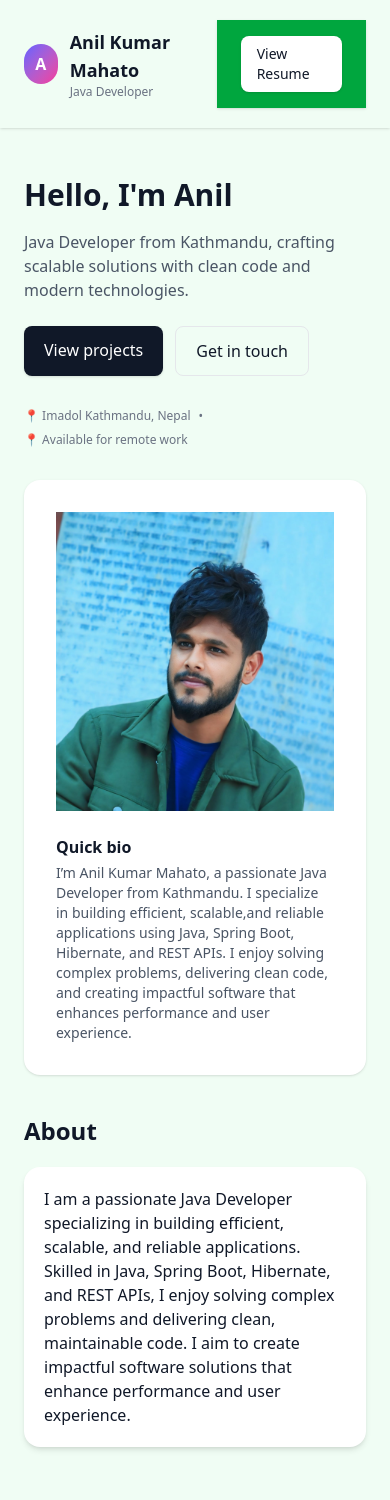
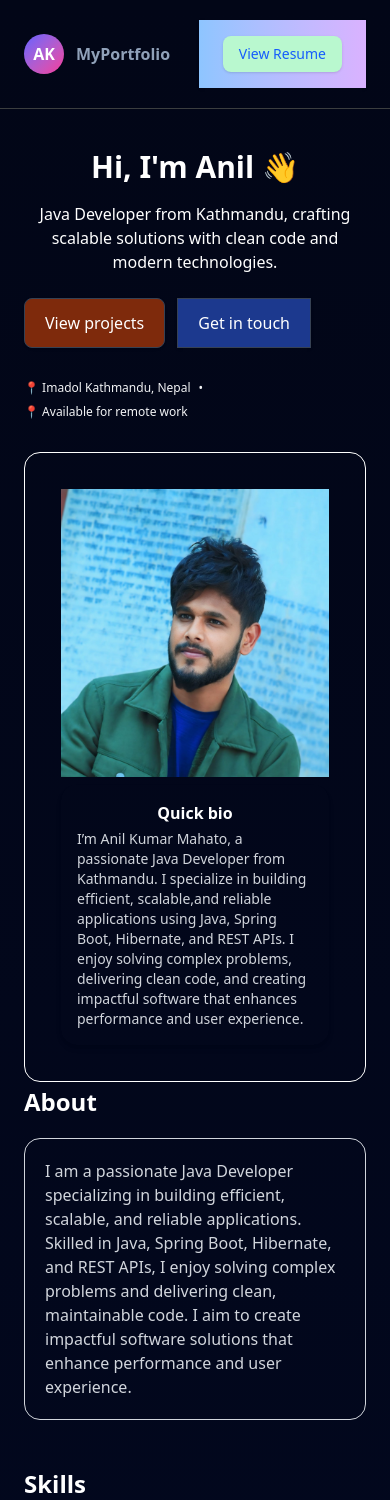
Before and after one commit to Anil11-singh/portfolio, a React (Vite) app: page / in a window 390 px wide. Shown: the top 1500 px of the page. Built offline with nearby package versions, Linux system fonts and the light colour scheme.

Commit message:
modify new thing

```diff
--- a/src/App.css
+++ b/src/App.css
@@ -2,7 +2,7 @@
 #root {
   /* max-width: 50%; */
   margin: 0 auto;
-  padding: 2rem;
+  /* padding: 1rem; */
   text-align: center;
 }
 
@@ -13,9 +13,9 @@
   transition: filter 300ms;
 }
 .logo:hover {
-  filter: drop-shadow(0 0 2em #64ff71aa);
+  filter: drop-shadow(0 0 2em #64ffffaa);
 }
-.logo.react:hover {
+.logo.react:hover{
   filter: drop-shadow(0 0 2em #fb61eeaa);
 }
 
@@ -36,8 +36,19 @@
 
 .card {
   padding: 2em;
-}
+}s
 
 .read-the-docs {
   color: #888888;
 }
+/* body {
+  background: linear-gradient(180deg, #0e2f775d 0%, #154a75 50%, #0a365a 100%);
+  color: #f1f1f1; */
+   body {
+     /* background: linear-gradient(180deg, #051727 0%, #051727 50%, #01131a 100%);
+    color: #032039; */
+   /* background: linear-gradient(180deg, #020617, #020b2d); */
+   background: linear-gradient(180deg, #020617, #020b2d);
+
+
+}
--- a/src/App.tsx
+++ b/src/App.tsx
@@ -2,6 +2,7 @@ import logo from "./assets/profile_pic.jpg";
 import food from "./assets/food.png";
 import leaf from "./assets/leaf.png";
 import hospital from "./assets/hospital.jpg";
+import "./App.css";
 
 export default function App() {
   const projects = [
@@ -42,32 +43,40 @@ export default function App() {
     "Firewall",
     "Switches",
     "Hardware/ Software/ Network/ Administration",
-    "Managing SSL Certificates (Domain and Email Portals)",
-  ];
-
+    "Managing SSL Certificates (Domain and Email Portals)",];
+     <input  className="p-4 border rounded-lg"></input>
   const about =
     "I am a passionate Java Developer specializing in building efficient, scalable, and reliable applications. Skilled in Java, Spring Boot, Hibernate, and REST APIs, I enjoy solving complex problems and delivering clean, maintainable code. I aim to create impactful software solutions that enhance performance and user experience.";
 
   return (
-    <div className="min-h-screen bg-green-50 text-gray-900 antialiased">
+    <div className="min-h-screen background text-white antialiased">
+
       {/* Header */}
-      <header className="bg-orange shadow">
+      <header
+  className="bg-orange"
+  style={{ boxShadow: "0  1px #3c3f41fb" }}
+>
         <div className="max-w-6xl mx-auto px-6 py-5 flex items-center justify-between">
           {/* Left */}
           <div className="flex items-center gap-3">
             <div className="w-10 h-10 rounded-full bg-gradient-to-br from-indigo-500 to-pink-500 flex items-center justify-center text-white font-bold">
-              A
+              AK
             </div>
             <div>
-              <h1 className="text-lg font-semibold">Anil Kumar Mahato</h1>
-              <p className="text-xs text-gray-500">Java Developer</p>
+             <div className="bg-gray-90 bg-gradient from-blue-400 text-slate-400">
+              <h1 className="text-black-400 font-bold">MyPortfolio</h1>
+
+              </div>
+
+              <h1 className="text-lg font-semibold"></h1>
+              {/* <p className="text-xs text-white-400">Java Developer</p> */}
             </div>
           </div>
 
           {/* Right */}
-   <div className="flex items-center gap-6 bg-green-600 px-6 py-4 shadow">
-  <nav className="hidden md:flex gap-6 text-sm text-gray">
-    <a href="#about" className="hover:text-gray-200">About</a>
+   <div className="flex items-center gap-6 bgbg-gray-50 bg-gradient-to-r from-blue-300  to-purple-300 text-slate-900 px-6 py-4 shadow">
+  <nav className="hidden md:flex gap-6 text-sm text-black-200">
+    <a href="#about" className="hover:text-white-200">About</a>
     <a href="#skills" className="hover:text-gray-200">Skills</a>
     <a href="#projects" className="hover:text-gray-200">Projects</a>
     <a href="#experience" className="hover:text-gray-200">Experience</a>
@@ -77,25 +86,23 @@ export default function App() {
     href="/resume.pdf"
     target="_blank"
     rel="noopener noreferrer"
-    className="inline-block bg-white text-black-600 px-4 py-2 rounded-lg text-sm shadow hover:bg-gray-100 transition"
-  >
+    className="inline-block bg-green-200 text-blue-600 px-4 py-2 rounded-lg text-sm shadow hover:bg-gray-100 transition">
     View Resume
   </a>
 </div>
 
-
         </div>
       </header>
 
-      <main className="max-w-6xl mx-auto px-6 py-12">
+      <main className="max-w-6xl mx-auto px-6 py-10">
         {/* Hero Section */}
         <section className="grid md:grid-cols-2 gap-8 items-center">
           <div>
             <h2 className="text-3xl sm:text-4xl md:text-5xl font-extrabold leading-tight">
-              Hello, I'm Anil
+             Hi, I'm Anil 👋
             </h2>
 
-            <p className="mt-4 text-gray-600 max-w-xl">
+            <p className="mt-4 text- white-500 max-w-xl">
               Java Developer from Kathmandu, crafting scalable solutions with
               clean code and modern technologies.
             </p>
@@ -103,59 +110,64 @@ export default function App() {
             <div className="mt-6 flex gap-3">
               <a
                 href="#projects"
-                className="inline-block px-5 py-3 bg-gray-900 text-white rounded-lg shadow"
-              >
+                className="inline-block px-5 py-3 text-center bg-orange-900 text-white border border-gray-700 rounded-lg shadow">
                 View projects
               </a>
               <a
                 href="#contact"
-                className="inline-block px-5 py-3 border border-gray-200 rounded-lg"
-              >
+                className="inline-block px-5 py-3 bg-blue-900 text-white border border-gray-700 rounded- shadow">
+
                 Get in touch
               </a>
             </div>
 
-            <div className="mt-8 flex flex-wrap gap-2 text-xs text-gray-500">
+            <div className="mt-8 flex flex-wrap gap-2 text-xs text-gray-100">
               <span>📍 Imadol Kathmandu, Nepal</span>
               <span>•</span>
               <span>📍 Available for remote work</span>
             </div>
           </div>
 
-          <div className="bg-white rounded-2xl shadow p-8">
+          <div className="bg-blue rounded-2xl border p-9">
+
             <img src={logo} alt="Logo" />
-            <div className="mt-6">
+     {/* <div className="mt-2">                 */}
+             <div className="bg-blue shadow-md rounded-2xl p-4 hover:shadow-xl transition mt-2">
+             {/* <div className="bg-red shadow-md rounded-2xl p-5 hover:shadow-xl transition mt-5 text-left">        */}
               <h3 className="font-semibold">Quick bio</h3>
-              <p className="text-sm text-gray-600 mt-1">
+
+              <p className="text-sm text-gray-300 mt-1 mt-1 text-left">
+
                 I’m Anil Kumar Mahato, a passionate Java Developer from
                 Kathmandu. I specialize in building efficient, scalable,and
                 reliable applications using Java, Spring Boot, Hibernate, and
                 REST APIs. I enjoy solving complex problems, delivering clean
                 code, and creating impactful software that enhances performance
                 and user experience.
+
                </p>
             </div>
           </div>
         </section>
 
         {/* About */}
-        <section id="about" className="mt-10">
+      <section id="about" className="mt-1 text-left">
   <h3 className="text-2xl font-semibold">About</h3>
-          <div className="bg-white shadow-md rounded-2xl p-5 hover:shadow-xl transition mt-5">
+  <div className="bg-red text-gray-300 border rounded-2xl p-5 hover:shadow-x1 transition mt-5 text-left">
+
     <p>{about}</p>
   </div>
 </section>
 
         {/* Skills */}
-        <section id="skills" className="mt-12">
+        <section id="skills" className="mt-12 mt-1 text-left">
           <h4 className="text-2xl font-semibold">Skills</h4>
-          <div className="bg-white shadow-md rounded-2xl p-6 hover:shadow-xl transition mt-5">
+          <div className="bg-blue text-white-100 border rounded-2xl p-6 hover:shadow-xl transition mt-5">
             <div className="flex flex-wrap gap-3">
               {skills.map((s) => (
                 <span
                   key={s}
-                  className="px-5 py-1 rounded-full bg-gray-100 shadow text-sm"
-                >
+                  className="px-5 py-1 rounded-full bg-cream-500 shadow text-gray-300 text-sm">
                   {s}
                 </span>
               ))}
@@ -164,9 +176,9 @@ export default function App() {
         </section>
 
         {/* Projects */}
-        <section id="projects" className="mt-14">
+        <section id="projects" className="mt-14 mt-1 text-left">
           <h5 className="text-2xl font-semibold">Projects</h5>
-          <p className="text-gray-600 mt-2">
+          <p className="text-gray-300 mt-2">
             A few highlights — click to view details.
           </p>
 
@@ -175,8 +187,7 @@ export default function App() {
               <a
                 key={p.id}
                 href={p.link}
-                className="block bg-white rounded-2xl shadow overflow-hidden hover:shadow-lg transition"
-              >
+                className="block bg-blue rounded-2xl border overflow-hidden hover:shadow-lg transition">
                 <div className="w-full h-80 bg-gray-100 overflow-hidden">
                   <img
                     src={p.img}
@@ -186,7 +197,7 @@ export default function App() {
                 </div>
                 <div className="p-4">
                   <h4 className="font-semibold">{p.title}</h4>
-                  <p className="text-sm text-gray-600 mt-2">{p.desc}</p>
+                  <p className="text-sm text-gray-200 mt-2">{p.desc}</p>
                 </div>
               </a>
             ))}
@@ -195,20 +206,54 @@ export default function App() {
 
         {/* Experience */}
         <section id="experience" className="py-15">
-          <h5 className="text-2xl font-bold text-left mb-7 text-gray-800">
+          <h5 className="text-2xl font-bold text-left mb-7 text-gray-200">
             Experience
           </h5>
+          <h6 className="text-1xl text-left mb-2 text-gray-400">
+            Where I've worked recently.
+          </h6>
 
           <div className="grid gap-10">
+
              {/* Experience Card 1 */}
-            <div className="bg-white shadow-md rounded-2xl p-6 hover:shadow-xl transition">
-              <h3 className="text-xl font-semibold text-gray-900">
-                Java Developer
+            <div className="bg-blue border rounded-2xl p-6 hover:shadow-xl transition mt-1 text-left">
+              <h6 className="text-x1 font-semibold text-white-300">
+                  🔵System and Network Engineer · Big Solutions Pvt Ltd (Mypay)
+              </h6>
+                  <p className="s text-gray-300 text-sm mb-4">
+                       2025 – Present · On-site
+                  </p>
+              <ul className="list-disc list-inside text-gray-300 space-y-2">
+                <li>
+                  Managing Users and Workstations via AD - Setting up,
+                  Monitoring and troubleshooting network devices (routers,
+                  firewalls, switches and APs).
+                </li>
+                <li>
+                  Creating, maintaining & troubleshooting servers (Virtual
+                  Machines) using ESXi.
+                </li>
+                <li>
+                  Providing desktop support to users (Hardware/ Software/
+                  Network/ Administration)
+                </li>
+                <li>
+                  Managing SSL certificates, Domain names and email admin
+                  portals.
+                </li>
+              </ul>
+            </div>
+          </div>
+        </section>
+
+            {/* Experience Card 2 */}
+            <div className="bg-blue border rounded-2xl p-6 hover:shadow-xl transition mt-1 text-left">
+              <h3 className="text-xl font-semibold text-White-300 ">
+                  🔵Java Developer · Addc Infotech
               </h3>
-              <p className="text-gray-500 text-sm mb-4">
-                ADDC INFOTECH | 2022 – 2024
-              </p>
-              <ul className="list-disc list-inside text-gray-700 space-y-2">
+              <p className="text-gray-300 text-sm mb-4">
+                  2022 - 2024 · On-site  </p>
+              <ul className="list-disc list-inside text-gray-300 space-y-2">
                 <li>
                   Designed and developed scalable web applications using Java,
                 Spring Boot, and Hibernate.
@@ -223,84 +268,155 @@ export default function App() {
               </ul>
             </div>
 
-            {/* Experience Card 2 */}
-            <div className="bg-white shadow-md rounded-2xl p-6 hover:shadow-xl transition">
-              <h6 className="text-xl font-semibold text-gray-900">
-                System and Network Engineer
-              </h6>
-              <p className="text-gray-500 text-sm mb-4">
-                BIG Solutions Pvt Ltd (Mypay) | 2025 – Present
+
+
+      {/* Contact */}
+        {
+    <div className="min-h-screen bg-gradient-to-br from-blue-slate-900 to-blue flex items-center justify-center px-0">
+
+      <div className="m-w-6xl w-full">
+        {/* Header */}
+        <div className="mb-10">
+          <h1 className="text-2xl text-left font-bold text-white">Contact</h1>
+          <p className="text-slate-400 text-left mt-2">
+            Got a project? Let’s talk.
           </p>
-              <ul className="list-disc list-inside text-gray-700 space-y-2">
-                <li>
-                  Managing Users and Workstations via AD - Setting up,
-                  Monitoring and troubleshooting network devices (routers,
-                  firewalls, switches and APs).
-                </li>
-                <li>
-                  Creating, maintaining & troubleshooting servers (Virtual
-                  Machines) using ESXi.
-                </li>
-                <li>
-                  Providing desktop support to users (Hardware/ Software/
-                  Network/ Administration).
-                </li>
-                <li>
-                  Managing SSL certificates, Domain names and email admin
-                  portals.
-                </li>
-              </ul>
+        </div>
+
+        {/* Main Grid */}
+        <div className="grid grid-cols-1 md:grid-cols-3 gap-6">
+
+          {/* Contact Form */}
+          <div className="md:col-span-2 rounded-2xl border border-white/510 bg-linear-gradient-to-br from-linear-gradient-900 to-slate-950 p-6 shadow-xl">
+
+            <div className="grid grid-cols-1 md:grid-cols-2 gap-4 mb-4">
+              <div>
+                <label className="text-slate-300text-left text-sm text-left">Name</label>
+                <input
+                  type="text"
+                  placeholder="Your name"
+                  className="mt-1 w-full rounded-xl bg-linear-gradient-/5 border border-white/10 px-4 py-2 text-white text-left placeholder-slate-500 focus:outline-none focus:ring-2 focus:ring-indigo-500"
+                />
+              </div>
+
+              <div>
+                <label className="text-slate-300 text-sm">Email</label>
+                <input
+                  type="email"
+                  placeholder="you@example.com"
+                  className="mt-1 w-full rounded-xl bg-linear-gradient/5 border border-white/10 px-4 py-2 text-white placeholder-slate-500 focus:outline-none focus:ring-2 focus:ring-indigo-500"
+                />
               </div>
             </div>
-        </section>
 
-        {/* Contact */}
-        <section id="contact" className="mt-6 bg-white rounded-2xl shadow p-6">
+            <div className="mb-6">
+              <label className="text-slate-300 text-sm">Message</label>
+              <textarea
+                placeholder="Tell me about your idea..."
+                className="mt-1 w-full rounded-xl bg-linear-gradient/510 border border-white/10 px-4 py-3 text-white placeholder-slate-500 focus:outline-none focus:ring-2 focus:ring-indigo-500"
+              />
+            </div>
+
+            <button className="w-full rounded-xl bg-gradient-to-r from-blue-500 to-purple-500 py-3 text-white font-medium hover:opacity-90 transition">
+              Send Message
+            </button>
+          </div>
+
+          {/* Reach Me Card */}
+          <div className="rounded-2xl border border-white/510 bg-linear-gradient-to-b from-slate-900 to-slate-950 p-8 shadow-xl">
+            <h2 className="text-xl font-semibold text-white mb-4">
+              Reach me
+            </h2>
+
+            <p className="text-slate-300 mb-2">
+              Email: <span className="text-slate-200">aksk5475@gmail.com</span>
+            </p>
+
+            <p className="text-slate-300 mb-6">
+              Phone: <span className="text-slate-200">+977-9827816628</span>
+            </p>
+
+            <div className="flex gap-3 flex-wrap">
+              <a
+                href="https://github.com/Anil11-singh"
+                className="px-4 py-2 rounded-xl border border-white/20 text-white hover:bg-white/10 transition"
+              >
+                GitHub
+              </a>
+              <a
+                href="https://www.linkedin.com/in/anil-kumar-mahato-8bbb9924a?utm_source=share&utm_campaign=share_via&utm_content=profile&utm_medium=android_app#"
+                className="px-4 py-2 rounded-xl border border-white/20 text-white hover:bg-white/10 transition"
+              >
+                LinkedIn
+              </a>
+              <a
+                href="https://www.facebook.com/share/1JetNCGbXC/#"
+                className="px-4 py-2 rounded-xl border border-white/20 text-white hover:bg-white/10 transition"
+              >
+                FB
+              </a>
+            </div>
+          </div>
+
+        </div>
+      </div>
+    </div>
+
+
+/*
+
+        <section id="contact" className="mt-6 bg-blue rounded-2xl shadow p-6 mt-1 text-left">
           <div className="md:flex md:items-center md:justify-between">
             <div>
               <h3 className="text-3xl font-semibold">Reach me</h3>
-              <p className="text-gray-600 mt-2">
+              <p className="text-black-800 mt-2">
                 I'm available for contract and full-time roles. Send a message
-                and I'll reply within as soon as possible.
+                and I'll reply within a few days.
               </p>
             </div>
 
-            <div className="mt-4 md:mt-0">
+            <div className="mt- md:mt-0">
               <a
                 href="mailto:aksk5475@gmail.com"
-                className="inline-block px-5 py-3 bg-indigo-600 text-white rounded-lg shadow"
-              >
+                className="inline-block px-5 py-3 bg-indigo-400 text-black rounded-lg shadow">
+
                 Email me
               </a>
             </div>
           </div>
 
           <form className="mt-6 grid grid-cols-1 md:grid-cols-2 gap-4">
-            <input  className="p-3 border rounded-lg"
+            <input  className="p-4 border rounded-lg"
               placeholder="Your name"
             />
-            <input className="p-3 border rounded-lg" placeholder="Email" />
+            <input className="p-3 border rounded-lg"
+              placeholder="Email"/>
+
             <input
               className="p-3 border rounded-lg md:col-span-2"
               placeholder="Subject"
             />
             <textarea
-              className="p-3 border rounded-lg md:col-span-2"
+              className="p-3 bg-black-200 shadow-md border rounded-lg md:col-span-2"
               rows={4}
-              placeholder="Message"
-            ></textarea>
+              placeholder="Message"></textarea>
             <button
               type="button"
-              className="md:col-span-2 px-5 py-3 bg-gray-900 text-white rounded-lg"
-            >
+              className="md:col-span-2 px-5 py-3  bg-green-900 text-white rounded-lg">
               Send message
             </button>
           </form>
-        </section>
+        </section> */}
 
-        <footer className="mt-12 text-center text-gray-500 text-sm">
+        <footer className="mt-0 text-center text-gray-400 text-sm">
           © {new Date().getFullYear()} Anil Kumar Mahato.  All rights reserved.
+
         </footer>
+
+        {/* <footer className="mt-8 text-right text-gray-400 text-sm">
+                  Privacy Terms Sitemap
+
+      </footer>  */}
       </main>
     </div>
   );
--- a/src/index.css
+++ b/src/index.css
@@ -27,7 +27,7 @@ body {
   margin: 0;
   display: flex;
   place-items: center;
-  min-width: 320px;
+  min-width: 30px;
   min-height: 100vh;
 }
 
```
Also changed, not shown: tsconfig.app.json (line endings or trailing spaces), 2 other files (tests, documents, lock files or other folders). Lines whose indentation alone changed are shown as unchanged.
